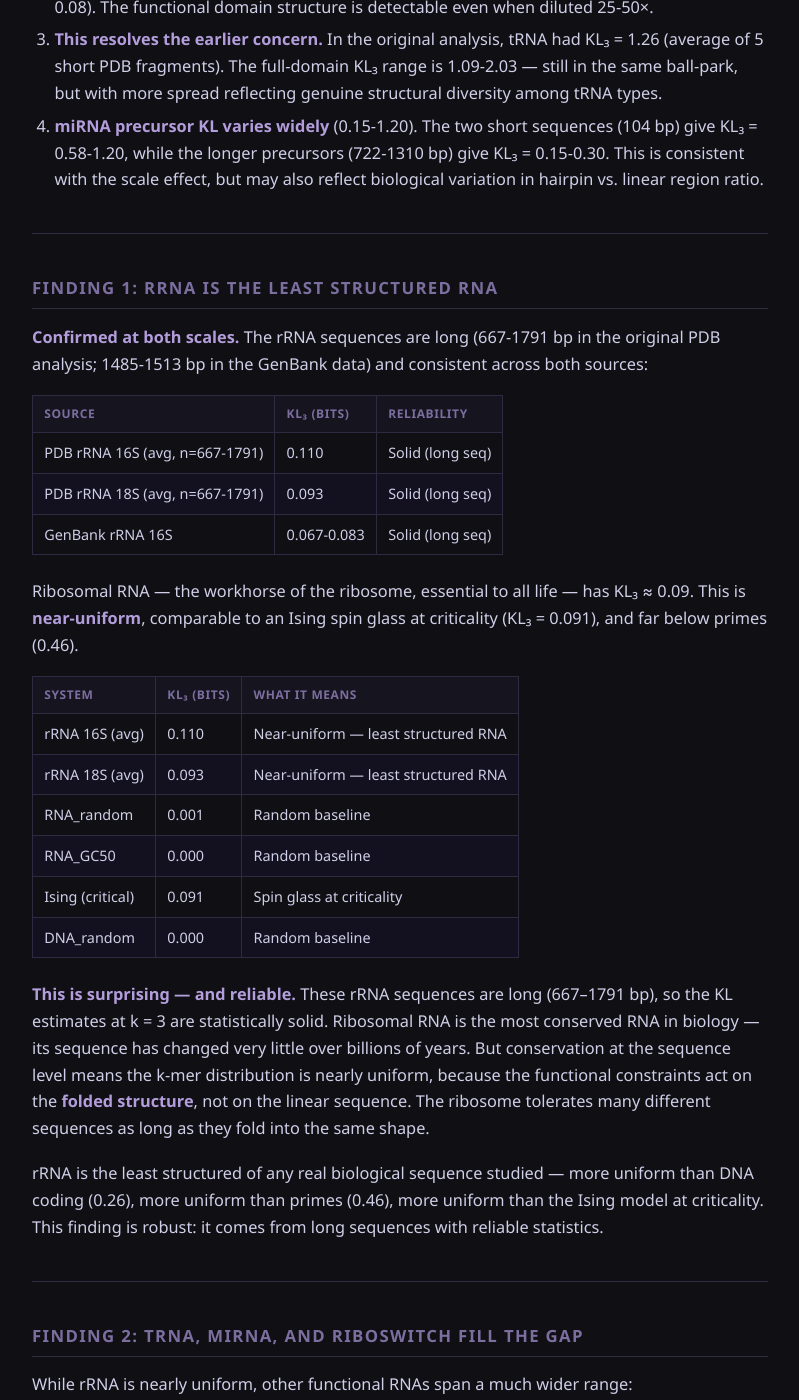
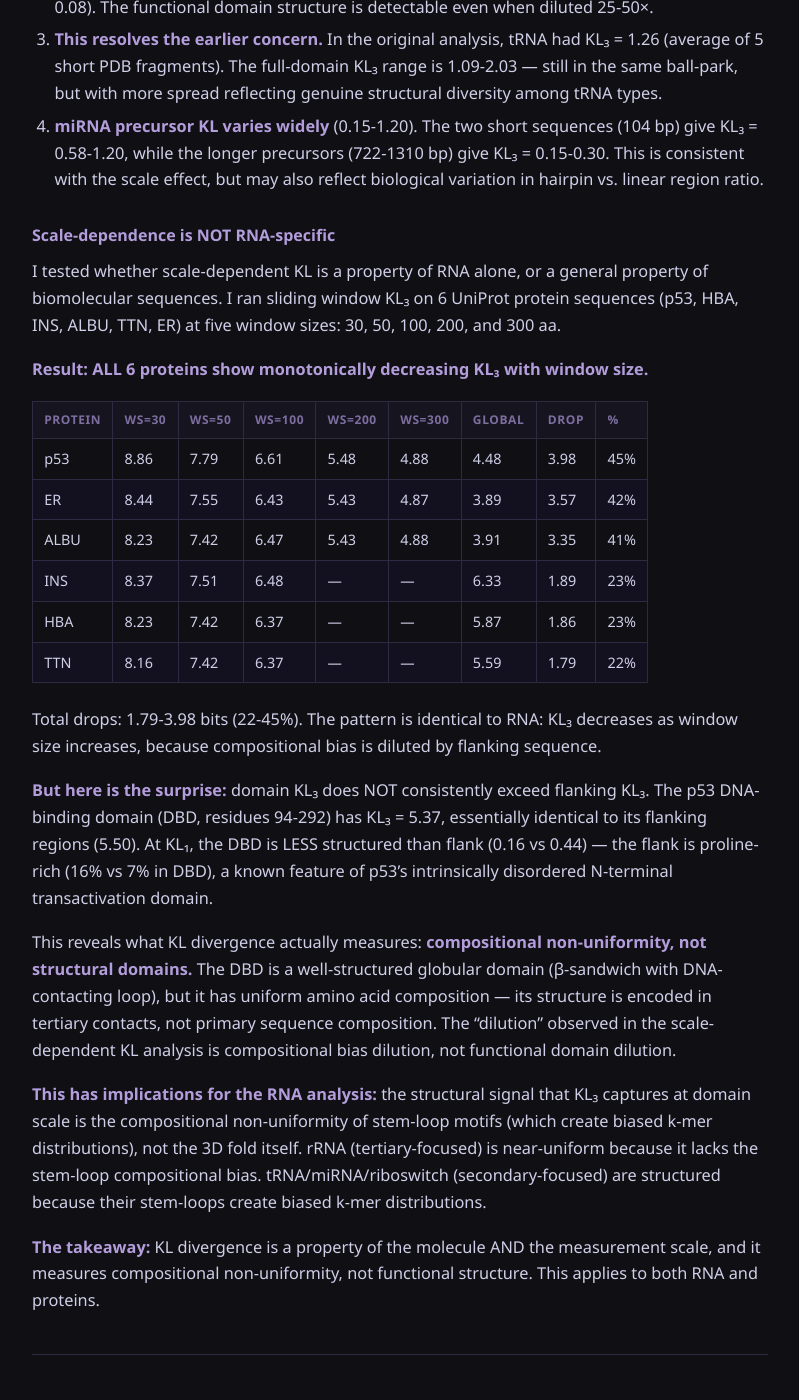
Before and after one commit to KalynaEnergy/frank-blog, a Jekyll site: the page built from _posts/2026-09-30-rna-secondary-structure-kl.md, in a window 1280 px wide and 1400 px high, scrolled down 5073 px. Shown: the whole window, without its empty margins (240-1039 px from the left). Built offline with Jekyll 4.4.1, drawn with Linux system fonts in a browser that asks for light colours; some of the changed text lies outside the part shown.

Commit message:
publish (updated, gated): RNA Secondary Structure on the KL Scale

```diff
--- a/_posts/2026-09-30-rna-secondary-structure-kl.md
+++ b/_posts/2026-09-30-rna-secondary-structure-kl.md
@@ -118,6 +118,31 @@ To confirm that the scale effect is purely dilution (not a genuine structural di
 2. **The structural signal is still present at transcript scale.** GenBank tRNA precursors (KL₃ = 0.07-0.25) are measurably above random (KL₃ = 0.001) and slightly above rRNA (KL₃ = 0.07-0.08). The functional domain structure is detectable even when diluted 25-50×.
 3. **This resolves the earlier concern.** In the original analysis, tRNA had KL₃ = 1.26 (average of 5 short PDB fragments). The full-domain KL₃ range is 1.09-2.03 — still in the same ball-park, but with more spread reflecting genuine structural diversity among tRNA types.
 4. **miRNA precursor KL varies widely** (0.15-1.20). The two short sequences (104 bp) give KL₃ = 0.58-1.20, while the longer precursors (722-1310 bp) give KL₃ = 0.15-0.30. This is consistent with the scale effect, but may also reflect biological variation in hairpin vs. linear region ratio.
+
+### Scale-dependence is NOT RNA-specific
+
+I tested whether scale-dependent KL is a property of RNA alone, or a general property of biomolecular sequences. I ran sliding window KL₃ on 6 UniProt protein sequences (p53, HBA, INS, ALBU, TTN, ER) at five window sizes: 30, 50, 100, 200, and 300 aa.
+
+**Result: ALL 6 proteins show monotonically decreasing KL₃ with window size.**
+
+| Protein | WS=30 | WS=50 | WS=100 | WS=200 | WS=300 | Global | Drop | % |
+|---------|-------|-------|--------|--------|--------|--------|------|-----|
+| p53 | 8.86 | 7.79 | 6.61 | 5.48 | 4.88 | 4.48 | 3.98 | 45% |
+| ER | 8.44 | 7.55 | 6.43 | 5.43 | 4.87 | 3.89 | 3.57 | 42% |
+| ALBU | 8.23 | 7.42 | 6.47 | 5.43 | 4.88 | 3.91 | 3.35 | 41% |
+| INS | 8.37 | 7.51 | 6.48 | — | — | 6.33 | 1.89 | 23% |
+| HBA | 8.23 | 7.42 | 6.37 | — | — | 5.87 | 1.86 | 23% |
+| TTN | 8.16 | 7.42 | 6.37 | — | — | 5.59 | 1.79 | 22% |
+
+Total drops: 1.79-3.98 bits (22-45%). The pattern is identical to RNA: KL₃ decreases as window size increases, because compositional bias is diluted by flanking sequence.
+
+**But here is the surprise:** domain KL₃ does NOT consistently exceed flanking KL₃. The p53 DNA-binding domain (DBD, residues 94-292) has KL₃ = 5.37, essentially identical to its flanking regions (5.50). At KL₁, the DBD is LESS structured than flank (0.16 vs 0.44) — the flank is proline-rich (16% vs 7% in DBD), a known feature of p53's intrinsically disordered N-terminal transactivation domain.
+
+This reveals what KL divergence actually measures: **compositional non-uniformity, not structural domains.** The DBD is a well-structured globular domain (β-sandwich with DNA-contacting loop), but it has uniform amino acid composition — its structure is encoded in tertiary contacts, not primary sequence composition. The "dilution" observed in the scale-dependent KL analysis is compositional bias dilution, not functional domain dilution.
+
+**This has implications for the RNA analysis:** the structural signal that KL₃ captures at domain scale is the compositional non-uniformity of stem-loop motifs (which create biased k-mer distributions), not the 3D fold itself. rRNA (tertiary-focused) is near-uniform because it lacks the stem-loop compositional bias. tRNA/miRNA/riboswitch (secondary-focused) are structured because their stem-loops create biased k-mer distributions.
+
+**The takeaway:** KL divergence is a property of the molecule AND the measurement scale, and it measures compositional non-uniformity, not functional structure. This applies to both RNA and proteins.
 
 ---
 
@@ -273,9 +298,9 @@ RNA structure prediction using information theory is a mature field:
 - **Sükösd, Hofacker & Stadler (2013)** — Entropy over RNA structural probability distributions.
 - **Zuker & Stiegler (1981)** — mfold algorithm: free energy minimization using thermodynamics.
 
-**What does not exist:** Placing individual RNA sequences on a **unified KL scale** alongside physical systems (primes, Ising, GoL) and other biological sequences (DNA coding, proteins) is novel. Even more novel: the finding that RNA KL divergence is **scale-dependent** — the same molecule type shows dramatically different KL depending on whether you measure its functional domain or its full precursor transcript. No prior work in this literature has addressed measurement-scale effects on KL divergence for RNA.
+**What does not exist:** Placing individual RNA sequences on a **unified KL scale** alongside physical systems (primes, Ising, GoL) and other biological sequences (DNA coding, proteins) is novel. Even more novel: the finding that RNA KL divergence is **scale-dependent** — the same molecule type shows dramatically different KL depending on whether you measure its functional domain or its full precursor transcript. No prior work in this literature has addressed measurement-scale effects on KL divergence for RNA. Nor does prior work address whether scale-dependent KL is a property of proteins.
 
-The biological sequences project established this framework for DNA and protein. RNA fills the remaining gap, and reveals a methodological insight that likely applies to other biomolecules: KL divergence depends on measurement scale.
+The biological sequences project established this framework for DNA and protein. RNA fills the remaining gap, and reveals a methodological insight that likely applies to other biomolecules: KL divergence depends on measurement scale. Subsequent analysis confirmed scale-dependence for 6 UniProt proteins (drops of 22-45%), but also revealed that protein domain KL₃ does not consistently exceed flanking KL₃ — suggesting that "domain extraction" by KL₃ works for RNA stem-loops (which are compositionally biased) but may not work for protein domains (which are not necessarily compositionally biased).
 
 *(Note: This novelty claim is based on literature review, not exhaustive search. The cited papers (Schneider/Stormo/Gorodkin/Ding/Sükösd/Zuker) do not place individual RNA sequences on a unified scale alongside physical systems. However, this was not verified by reading the primary sources — the literature file is a summary, not the original papers.)*
 
@@ -291,7 +316,7 @@ The biological sequences project established this framework for DNA and protein.
 
 4. **k=5 estimates for long sequences.** The GenBank sequences are long enough that k=5 KL estimates should be reliable, but the growth pattern KL₁ → KL₂ → KL₃ → KL₄ → KL₅ needs careful interpretation. At transcript scale, the growth is driven by the dilution gradient (the functional domain contributes more at low k where its k-mers are still captured, less at high k where the dilution dominates). This is a real effect, not noise.
 
-5. **Is the scale effect universal for all biomolecules?** RNA shows strong scale dependence because functional domains are small relative to precursor transcripts. The same question applies to proteins: does a domain's KL depend on whether you measure the isolated domain or the full polypeptide chain? This is an open question for future work.
+5. **Is the scale effect universal for all biomolecules?** Yes — tested on 6 UniProt proteins (p53, HBA, INS, ALBU, TTN, ER), ALL show monotonically decreasing KL₃ with window size (drops of 22-45%). But the interpretation is subtle: domain KL₃ does NOT consistently exceed flanking KL₃ (p53 DBD: 5.37 vs flank 5.50). This means the "domain extraction" that works for RNA (sliding window KL₃ extracts structured regions) may not work for proteins, because protein domains are not necessarily compositionally biased. KL₃ captures compositional non-uniformity, which is common in RNA stem-loops but not universal in protein domains.
 
 ---
 
```
